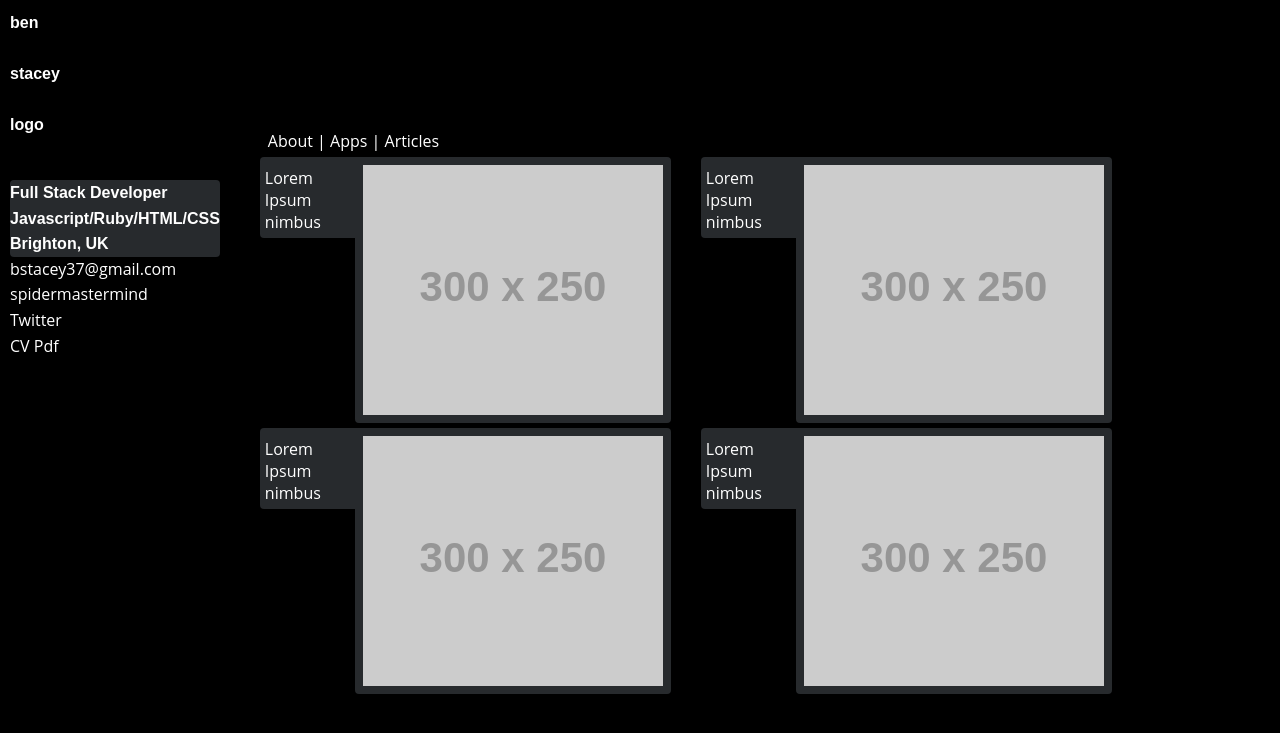
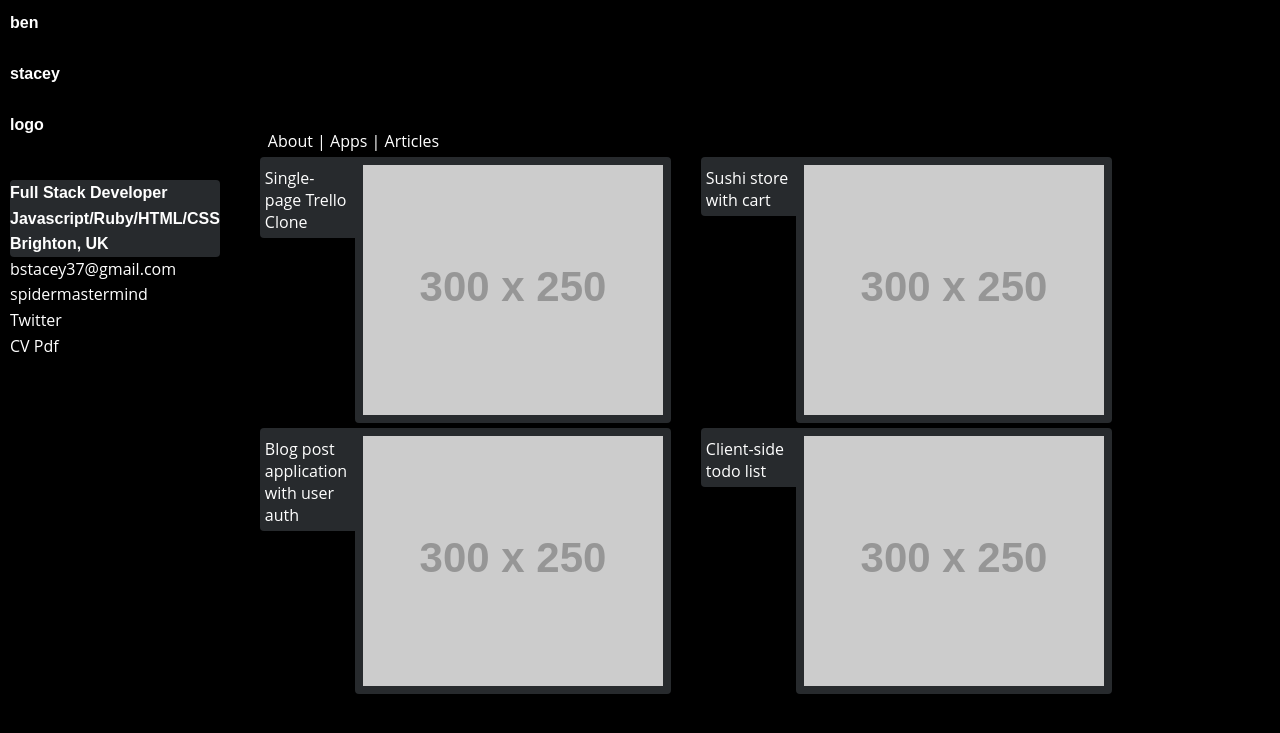
Before and after one commit to SpiderMasterMind/spidermastermind.github.io, a Jekyll site: the page built from index.md, in a window 1280 px wide. Shown: the top 733 px of the page. Built offline with Jekyll 4.4.1, drawn with Linux system fonts in a browser that asks for light colours.

Commit message:
added links to app windows

```diff
--- a/_layouts/default.html
+++ b/_layouts/default.html
@@ -20,37 +20,37 @@
 				<h3>Lorem Ipsum sevit mit</h3>
 			</div>
 			<div class="apps-area">
+					<div class="app-window">
+						<div class="app-desc">
+							<p>Single-page Trello Clone</p>
+						</div><!--
+						--><a target="_blank" href="https://fathomless-island-59120.herokuapp.com"><div class="app-image">
+							<img src="http://placehold.it/300x250" alt="app" />
+						</div></a>
+					</div>
 				<div class="app-window">
 					<div class="app-desc">
-						<p>Lorem Ipsum nimbus</p>
+						<p>Sushi store with cart</p>
 					</div><!--
-					--><div class="app-image">
+					--><a target="_blank" href="https://pure-reef-92205.herokuapp.com/menu"><div class="app-image">
 						<img src="http://placehold.it/300x250" alt="app" />
-					</div>
+					</div></a>
 				</div>
 				<div class="app-window">
 					<div class="app-desc">
-						<p>Lorem Ipsum nimbus</p>
+						<p>Blog post application with user auth</p>
 					</div><!--
-					--><div class="app-image">
+					--><a target="_blank" href="https://mysterious-sierra-82357.herokuapp.com/"><div class="app-image">
 						<img src="http://placehold.it/300x250" alt="app" />
-					</div>
+					</div></a>
 				</div>
 				<div class="app-window">
 					<div class="app-desc">
-						<p>Lorem Ipsum nimbus</p>
+						<p>Client-side todo list</p>
 					</div><!--
-					--><div class="app-image">
+					--><a target="_blank" href="https://spidermastermind.github.io/todos_site/todo.html"><div class="app-image">
 						<img src="http://placehold.it/300x250" alt="app" />
-					</div>
-				</div>
-				<div class="app-window">
-					<div class="app-desc">
-						<p>Lorem Ipsum nimbus</p>
-					</div><!--
-					--><div class="app-image">
-						<img src="http://placehold.it/300x250" alt="app" />
-					</div>
+					</div></a>
 				</div>
 			</div>
 			<div class="articles-area hidden">
--- a/_sass/_styles.scss
+++ b/_sass/_styles.scss
@@ -42,10 +42,9 @@
 
 nav {
 	margin-left: 38px;
-}
-
-nav li {
+	li {
 	display: inline-block;
+	}
 }
 
 #content {
@@ -84,13 +83,15 @@
 
 .app-image {
 	text-align: center;
-}
-
-.app-image img {
+	img {
 	display: block;
 	height: 100%;
 	border: 8px solid $panel-color;
 	border-top-left-radius: 0;
+	}
+	img:hover {
+	border: 8px solid white;
+	}
 }
 
 /* SIDEBAR */
```
